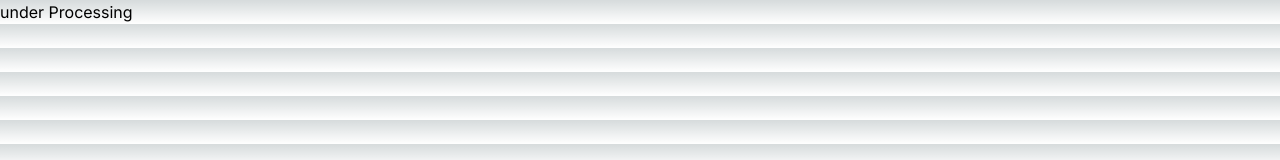
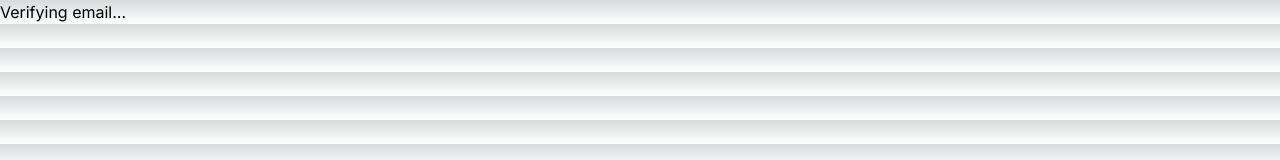
Before and after one commit to viraljain7/nextjs-auth, a Next.js app: page /verifyemail in a window 1280 px wide. Shown: the top 160 px of the page. Built offline with nearby package versions, Linux system fonts and the light colour scheme.

Commit message:
add verify email page

```diff
--- a/src/app/verifyemail/page.tsx
+++ b/src/app/verifyemail/page.tsx
@@ -1,45 +1,47 @@
 "use client";
 import axios from "axios";
-import Link from "next/link";
-import { useRouter } from "next/navigation";
-import React, { useEffect, useState } from "react";
+import { useEffect, useState } from "react";
 
-const verifyEmailPage = () => {
-  //   const router = useRouter();
+const VerifyEmailPage = () => {
   const [token, setToken] = useState("");
-  const [Verified, setVerified] = useState(false);
-  const [error, setError] = useState(false);
+  const [isVerified, setIsVerified] = useState(false);
+  const [error, setError] = useState(null);
 
-  const verifyUserEmail = async () => {
-    try {
-      await axios.post("/api/users/verifyemail", { token });
-      setVerified(true);
-    } catch (error: any) {
-      setError(true);
-      console.log(error.response);
-      console.log(error.response.data);
+  useEffect(() => {
+    // Extract token from URL query parameters
+    const urlParams = new URLSearchParams(window.location.search);
+    const tokenFromUrl = urlParams.get("token");
+
+    // Set token state
+    if (tokenFromUrl) {
+      setToken(tokenFromUrl);
     }
-  };
-
-  //using Javascript Extracting token
-  useEffect(() => {
-    const urlToken = window.location.search.split("=")[1];
-    setToken(urlToken || "");
   }, []);
 
-  //@b using NextJs Extracting token
-  //   useEffect(() => {
+  useEffect(() => {
+    // Function to verify email using the token
+    const verifyUserEmail = async () => {
+      try {
+        await axios.post("/api/users/verifyemail", { token });
+        setIsVerified(true);
+      } catch (error) {
+        setError(error.response ? error.response.data : error.message);
+      }
+    };
 
-  //     const { query } = router;
-  //     const urlToken = query.token;
-  //   }, [router]);
-
-  useEffect(() => {
+    // Call verifyUserEmail if token is available
     if (token) {
       verifyUserEmail();
     }
   }, [token]);
-  return <h1>under Processing</h1>;
+
+  return (
+    <div>
+      {error && <p>Error: {error}</p>}
+      {!error && !isVerified && <p>Verifying email...</p>}
+      {isVerified && <p>Email verified successfully!</p>}
+    </div>
+  );
 };
 
-export default verifyEmailPage;
+export default VerifyEmailPage;
```
